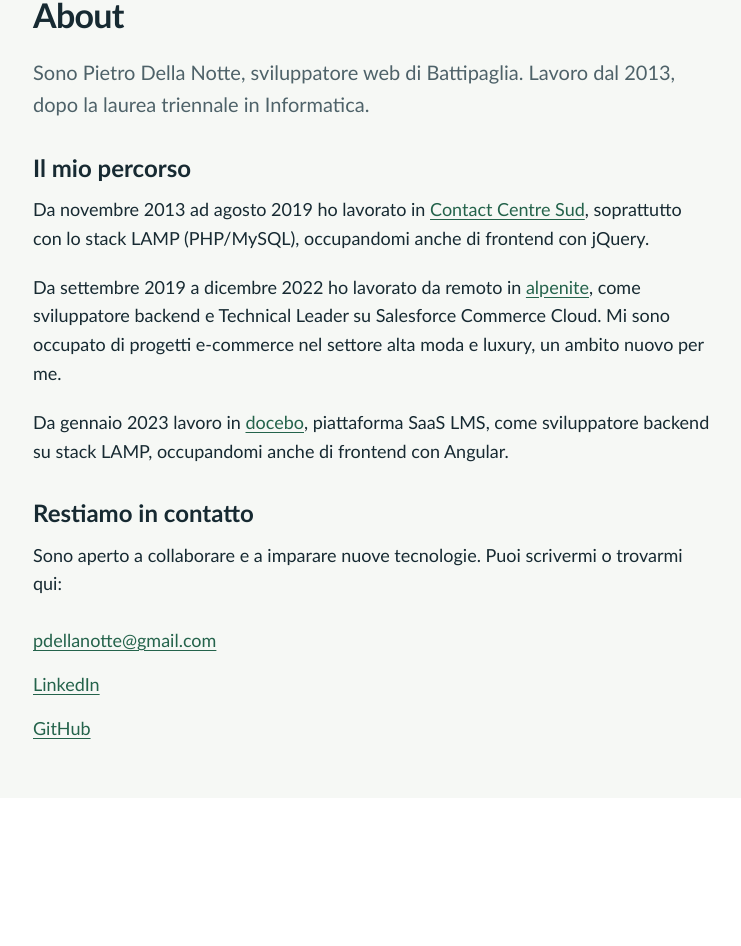
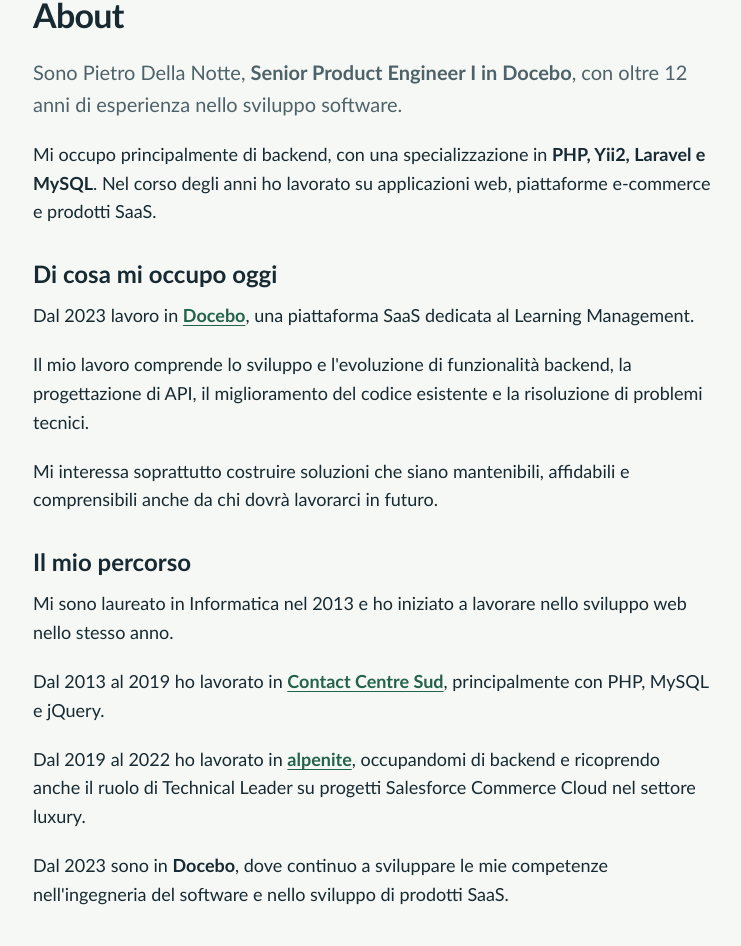
Before and after one commit to pedrozebra/pietrodellanotte.dev, a Next.js app: page /about in a window 1280 px wide. Shown: the part 89-1035 px from the top of the page, without its empty margins (227-968 px from the left). Before the commit the page ends 887 px from the top, so only its background shows below. Built offline with nearby package versions, Linux system fonts and the light colour scheme; what @tailwindcss/typography would draw is missing.

Commit message:
content: update About with current professional profile (#36)

```diff
--- a/helpers/config.js
+++ b/helpers/config.js
@@ -3,7 +3,7 @@ export const postUrl = `${siteUrl}/posts/`;
 export const siteImagesUrl = `${siteUrl}/images/posts/`;
 export const siteImage = `${siteUrl}/images/profile.jpg`;
 export const homeDescription = "Articoli e appunti di Pietro Della Notte su PHP, JavaScript e sviluppo web, con esempi di codice ed esperienze di lavoro da remoto.";
-export const aboutDescription = "Il percorso di Pietro Della Notte nello sviluppo web, le esperienze professionali, il lavoro da remoto e i contatti.";
+export const aboutDescription = "Pietro Della Notte, Senior Product Engineer I in Docebo: oltre 12 anni di esperienza, backend PHP, Yii2, Laravel e MySQL.";
 export const name = 'Pietro Della Notte'
 export const siteTitle = 'Pietro Della Notte Developer'
 export const siteTitleAbout = 'Pietro Della Notte Developer | About'
--- a/pages/about.js
+++ b/pages/about.js
@@ -10,26 +10,53 @@ export default function About() {
       <article className={styles.content}>
         <h1>About</h1>
         <p className={styles.introduction}>
-          Sono Pietro Della Notte, sviluppatore web di Battipaglia.
-          Lavoro dal 2013, dopo la laurea triennale in Informatica.
+          Sono Pietro Della Notte, <strong>Senior Product Engineer I in Docebo</strong>,
+          con oltre 12 anni di esperienza nello sviluppo software.
+        </p>
+        <p>
+          Mi occupo principalmente di backend, con una specializzazione in <strong>PHP, Yii2, Laravel e MySQL</strong>.
+          Nel corso degli anni ho lavorato su applicazioni web, piattaforme e-commerce e prodotti SaaS.
+        </p>
+        <h2>Di cosa mi occupo oggi</h2>
+        <p>
+          Dal 2023 lavoro in <strong><a target="_blank" rel="noreferrer" href="https://www.docebo.com">Docebo</a></strong>,
+          una piattaforma SaaS dedicata al Learning Management.
+        </p>
+        <p>
+          Il mio lavoro comprende lo sviluppo e l'evoluzione di funzionalità backend,
+          la progettazione di API, il miglioramento del codice esistente e la risoluzione di problemi tecnici.
+        </p>
+        <p>
+          Mi interessa soprattutto costruire soluzioni che siano mantenibili, affidabili
+          e comprensibili anche da chi dovrà lavorarci in futuro.
         </p>
         <h2>Il mio percorso</h2>
         <p>
-          Da novembre 2013 ad agosto 2019 ho lavorato in <a target="_blank" rel="noreferrer" href="https://contactsud.it/">Contact Centre Sud</a>,
-          soprattutto con lo stack LAMP (PHP/MySQL), occupandomi anche di frontend con jQuery.
+          Mi sono laureato in Informatica nel 2013 e ho iniziato a lavorare nello sviluppo web nello stesso anno.
         </p>
         <p>
-          Da settembre 2019 a dicembre 2022 ho lavorato da remoto in <a target="_blank" rel="noreferrer" href="https://alpenite.com/">alpenite</a>,
-          come sviluppatore backend e Technical Leader su Salesforce Commerce Cloud.
-          Mi sono occupato di progetti e-commerce nel settore alta moda e luxury, un ambito nuovo per me.
+          Dal 2013 al 2019 ho lavorato in <strong><a target="_blank" rel="noreferrer" href="https://contactsud.it/">Contact Centre Sud</a></strong>,
+          principalmente con PHP, MySQL e jQuery.
         </p>
         <p>
-          Da gennaio 2023 lavoro in <a target="_blank" rel="noreferrer" href="https://www.docebo.com">docebo</a>,
-          piattaforma SaaS LMS, come sviluppatore backend su stack LAMP,
-          occupandomi anche di frontend con Angular.
+          Dal 2019 al 2022 ho lavorato in <strong><a target="_blank" rel="noreferrer" href="https://alpenite.com/">alpenite</a></strong>,
+          occupandomi di backend e ricoprendo anche il ruolo di Technical Leader
+          su progetti Salesforce Commerce Cloud nel settore luxury.
+        </p>
+        <p>
+          Dal 2023 sono in <strong>Docebo</strong>, dove continuo a sviluppare le mie competenze
+          nell'ingegneria del software e nello sviluppo di prodotti SaaS.
+        </p>
+        <h2>Perché scrivo</h2>
+        <p>
+          Uso questo blog per condividere esperienze, problemi tecnici e soluzioni incontrate durante il mio lavoro.
+        </p>
+        <p>
+          Scrivere mi aiuta ad approfondire gli argomenti, mettere ordine nelle idee
+          e confrontarmi con altri sviluppatori.
         </p>
         <h2>Restiamo in contatto</h2>
-        <p>Sono aperto a collaborare e a imparare nuove tecnologie. Puoi scrivermi o trovarmi qui:</p>
+        <p>Puoi contattarmi via email oppure trovarmi su LinkedIn e GitHub.</p>
         <ul className={styles.contacts}>
           <li><a href="mailto:pdellanotte@gmail.com">pdellanotte@gmail.com</a></li>
           <li><a target="_blank" rel="noreferrer" href="https://www.linkedin.com/in/pietrodellanotte/">LinkedIn</a></li>
```
Also changed, not shown: 1 other file (tests, documents, lock files or other folders).
